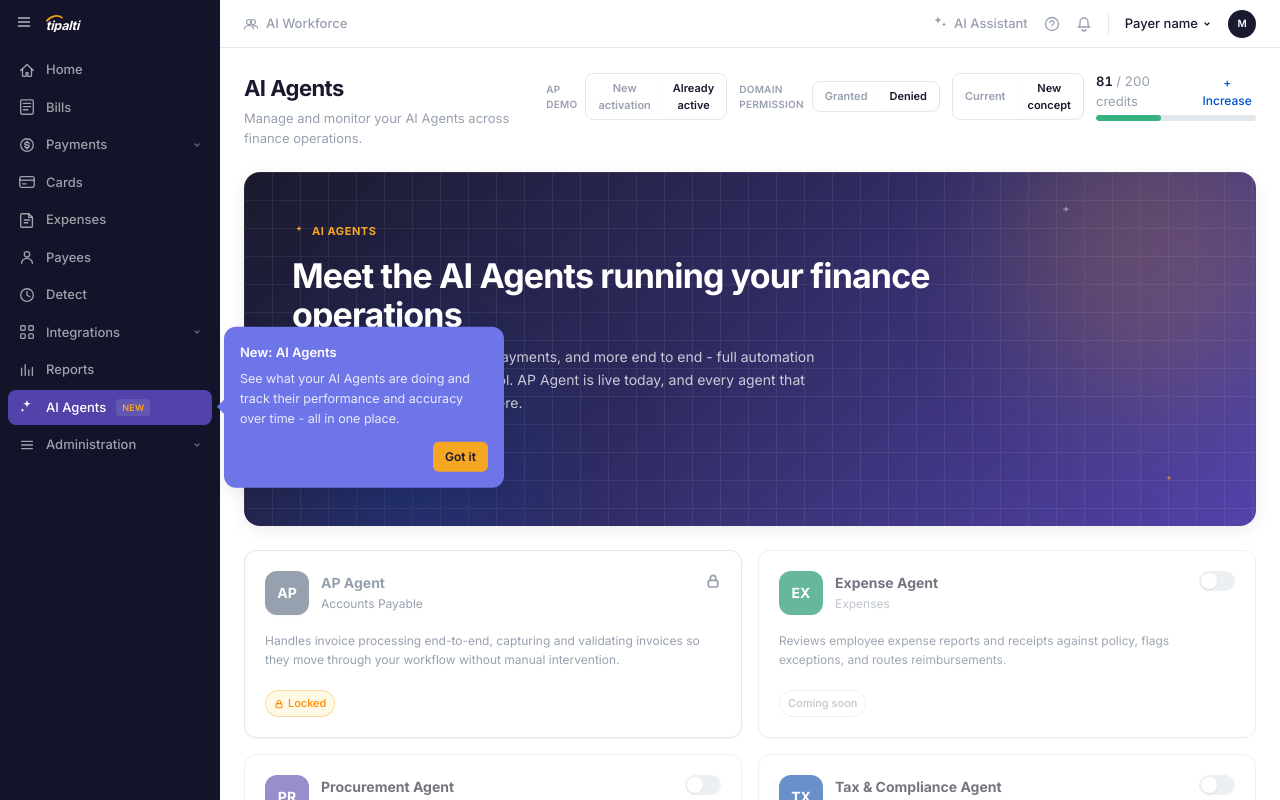
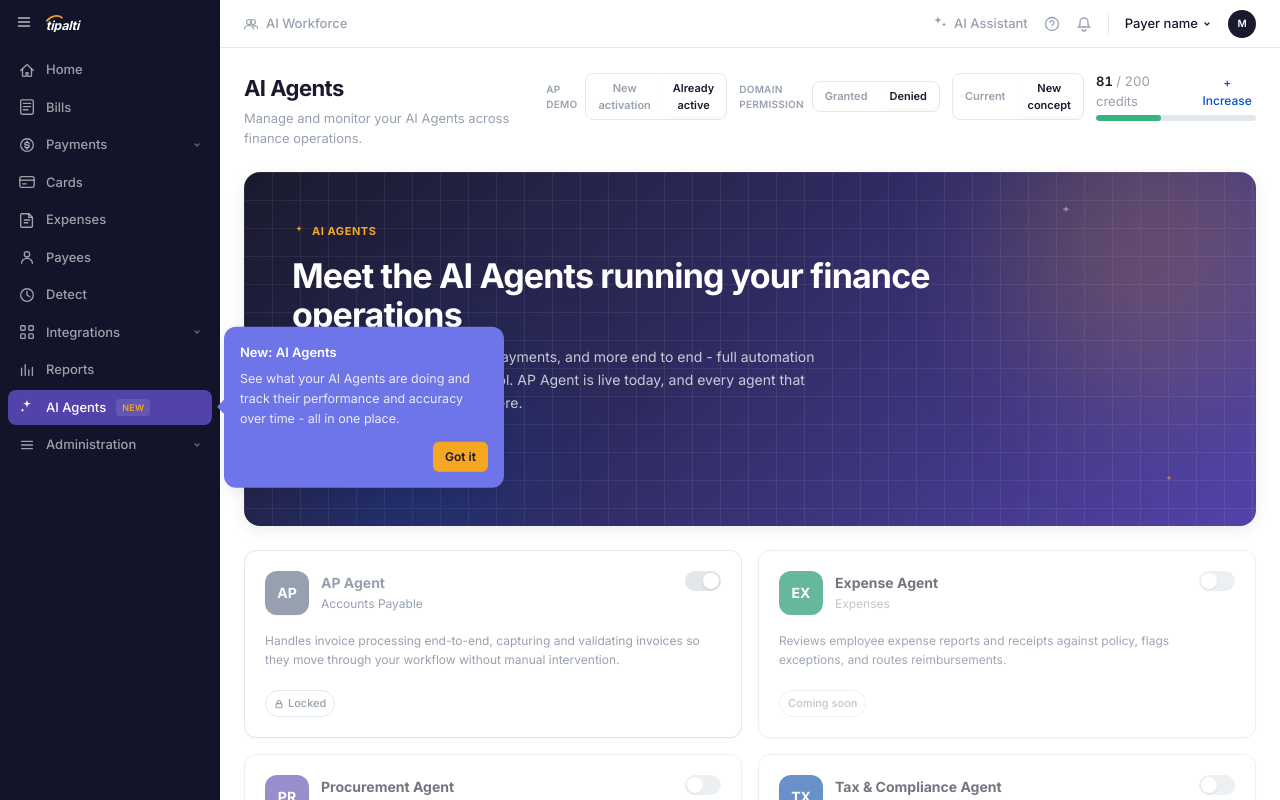
Before and after one commit to nogayankobar/teammate-management, a Next.js app: page /teammate-management/ in a window 1280 px wide. Both pictures are taken after a click on the button "Denied". Built offline with nearby package versions, Linux system fonts and the light colour scheme.

Commit message:
Align Locked card treatment with Coming soon
Keep the toggle visible but disabled instead of swapping it for a lock
icon, and recolor the Locked badge to grey - consistent with how
Coming soon already handles a non-interactive card.

```diff
--- a/src/app/page.tsx
+++ b/src/app/page.tsx
@@ -138,17 +138,7 @@
           </div>
         </div>
         <div onClick={(e) => e.stopPropagation()}>
-          {locked ? (
-            <span
-              className="relative inline-flex group/locked cursor-help text-tipalti-text-muted"
-              tabIndex={0}
-            >
-              <LockIcon className="w-4 h-4" />
-              <LockedTooltip text="You don't have permission to view this agent's data. Contact your admin." />
-            </span>
-          ) : (
-            <ToggleSwitch checked={checked} disabled={disabled} onChange={handleToggle} />
-          )}
+          <ToggleSwitch checked={checked} disabled={disabled || locked} onChange={handleToggle} />
         </div>
       </div>
 
@@ -183,7 +173,7 @@
 
       <div className="mt-auto flex items-center justify-between gap-2">
         {locked && (
-          <span className="relative inline-flex group/locked items-center w-fit gap-1 px-2 py-1 rounded-full bg-tipalti-warning-bg border border-tipalti-warning/30 text-[11px] font-medium text-tipalti-warning cursor-help">
+          <span className="relative inline-flex group/locked items-center w-fit gap-1 px-2 py-1 rounded-full bg-tipalti-bg-light border border-tipalti-border text-[11px] font-medium text-tipalti-text-muted cursor-help">
             <LockIcon className="w-2.5 h-2.5" />
             Locked
             <LockedTooltip text="You don't have permission to view this agent's data. Contact your admin." />
```
